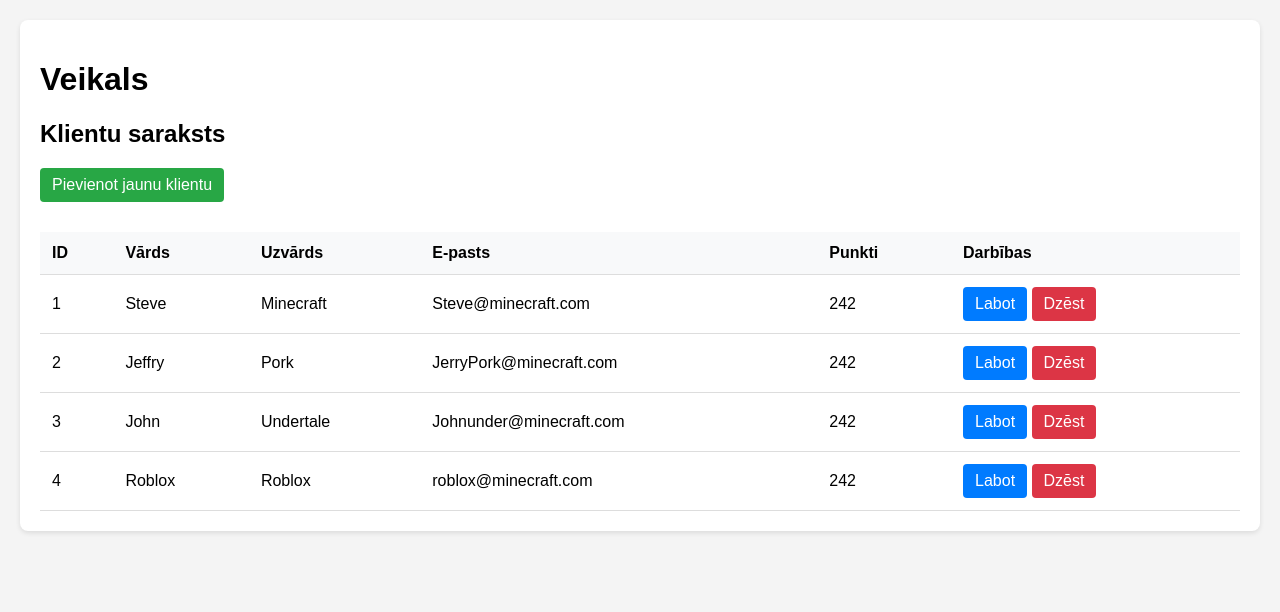
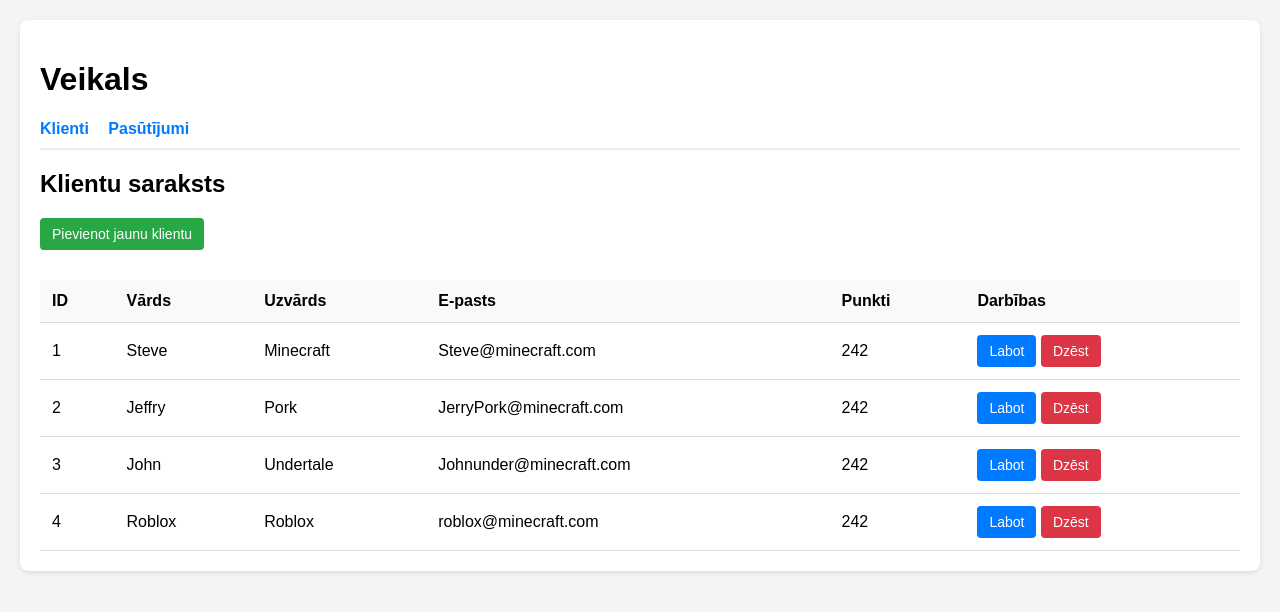
Before and after one commit to vigo28GM/Veikals_21_04_2026, a PHP site: page / in a window 1280 px wide. Shown: the top 612 px of the page. Run offline with PHP 8.4, Linux system fonts and the light colour scheme; data comes from the database, SQL or seed files in the repository.

Commit message:
Orders CRUD Step 4: Add Deletion and Navigation Menu

```diff
--- a/public/index.php
+++ b/public/index.php
@@ -42,6 +42,9 @@ switch ($requestUri) {
     case '/orders/update':
         OrderController::update();
         break;
+    case '/orders/delete':
+        OrderController::delete();
+        break;
     default:
         http_response_code(404);
         echo "404 - Lappuse nav atrasta";
--- a/src/controllers/OrderController.php
+++ b/src/controllers/OrderController.php
@@ -44,5 +44,13 @@ class OrderController {
         ]);
         header('Location: /orders');
     }
+
+    public static function delete() {
+        $id = $_GET['id'] ?? null;
+        if ($id) {
+            DB::run("DELETE FROM orders WHERE order_id = ?", [$id]);
+        }
+        header('Location: /orders');
+    }
 }
 ?>
--- a/src/views/layout.php
+++ b/src/views/layout.php
@@ -6,10 +6,13 @@
     <style>
         body { font-family: sans-serif; margin: 20px; background: #f4f4f4; }
         .container { background: white; padding: 20px; border-radius: 8px; box-shadow: 0 2px 5px rgba(0,0,0,0.1); }
+        nav { margin-bottom: 20px; border-bottom: 2px solid #eee; padding-bottom: 10px; }
+        nav a { margin-right: 15px; text-decoration: none; color: #007bff; font-weight: bold; }
+        nav a:hover { text-decoration: underline; }
         table { width: 100%; border-collapse: collapse; margin-top: 20px; }
         th, td { padding: 12px; text-align: left; border-bottom: 1px solid #ddd; }
         th { background-color: #f8f9fa; }
-        .btn { padding: 8px 12px; text-decoration: none; border-radius: 4px; color: white; display: inline-block; }
+        .btn { padding: 8px 12px; text-decoration: none; border-radius: 4px; color: white; display: inline-block; font-size: 14px; }
         .btn-add { background: #28a745; margin-bottom: 10px; }
         .btn-edit { background: #007bff; }
         .btn-delete { background: #dc3545; }
@@ -20,7 +23,11 @@
 </head>
 <body>
     <div class="container">
-        <h1><a href="/customers" style="text-decoration:none; color:inherit;">Veikals</a></h1>
+        <h1>Veikals</h1>
+        <nav>
+            <a href="/customers">Klienti</a>
+            <a href="/orders">Pasūtījumi</a>
+        </nav>
         <?php echo $content; ?>
     </div>
 </body>
```
